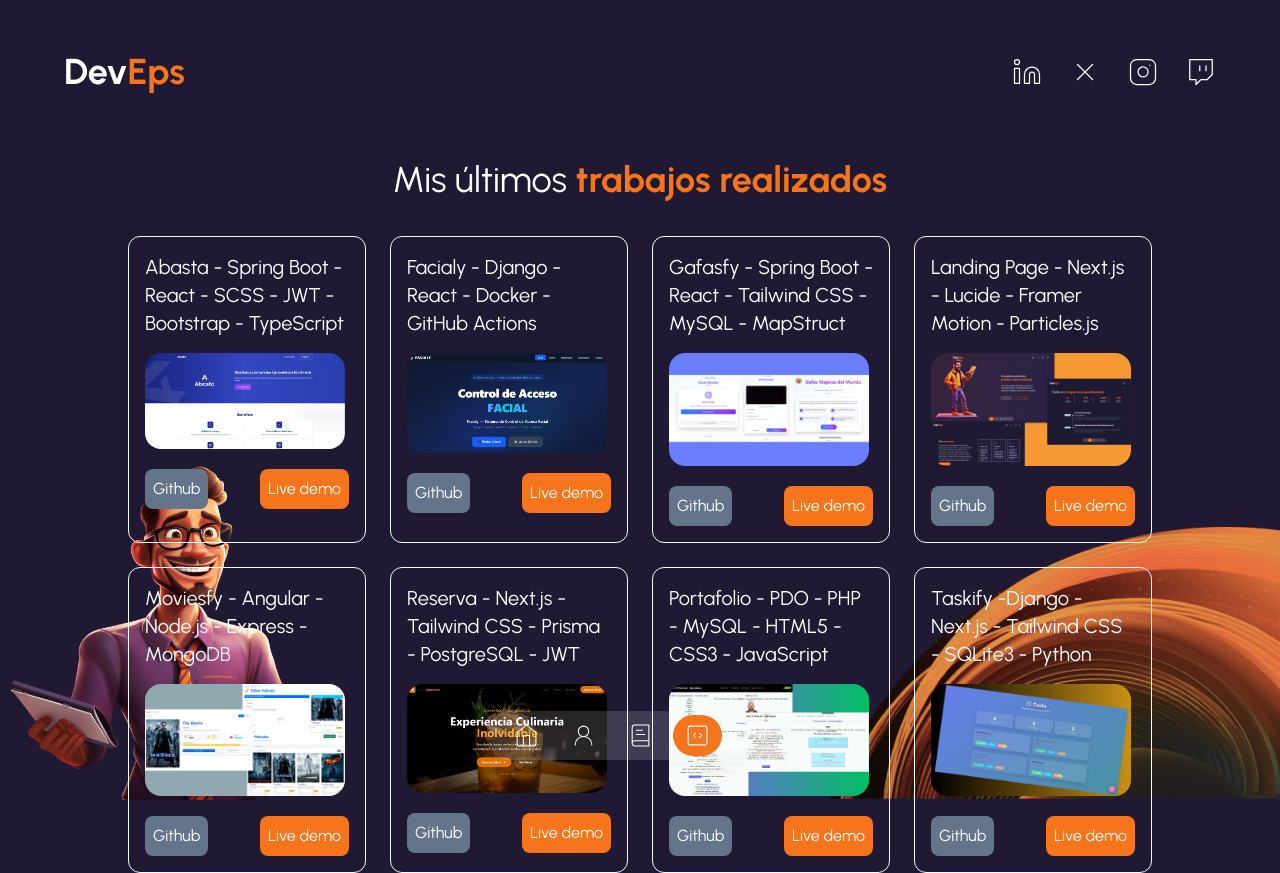
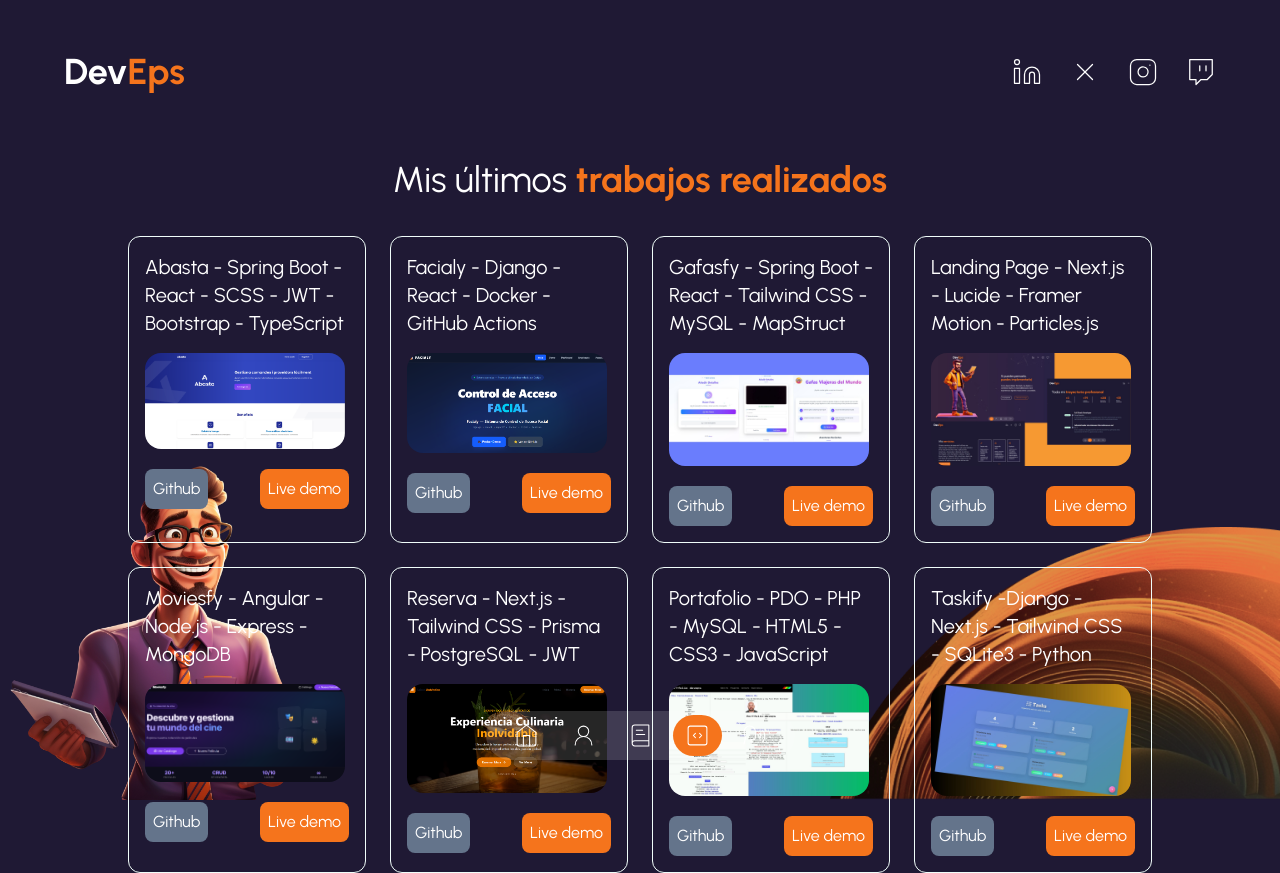
Before and after one commit to devepsdev/landing-page, a Next.js app: page /portfolio in a window 1280 px wide. Built offline with nearby package versions, Linux system fonts and the light colour scheme.

Commit message:
Update image moviesfy

```diff
--- a/data.tsx
+++ b/data.tsx
@@ -210,7 +210,7 @@
   {
     id: 5,
     title: "Moviesfy - Angular - Node.js - Express - MongoDB",
-    image: "/image-5.jpg",
+    image: "/image-5.png",
     urlGithub: "https://github.com/devepsdev/moviesfy",
     urlDemo: "https://deveps.ddns.net/movies/",
   },
```
Also changed, not shown: public/image-5.jpg (deleted), public/image-5.png (added).
